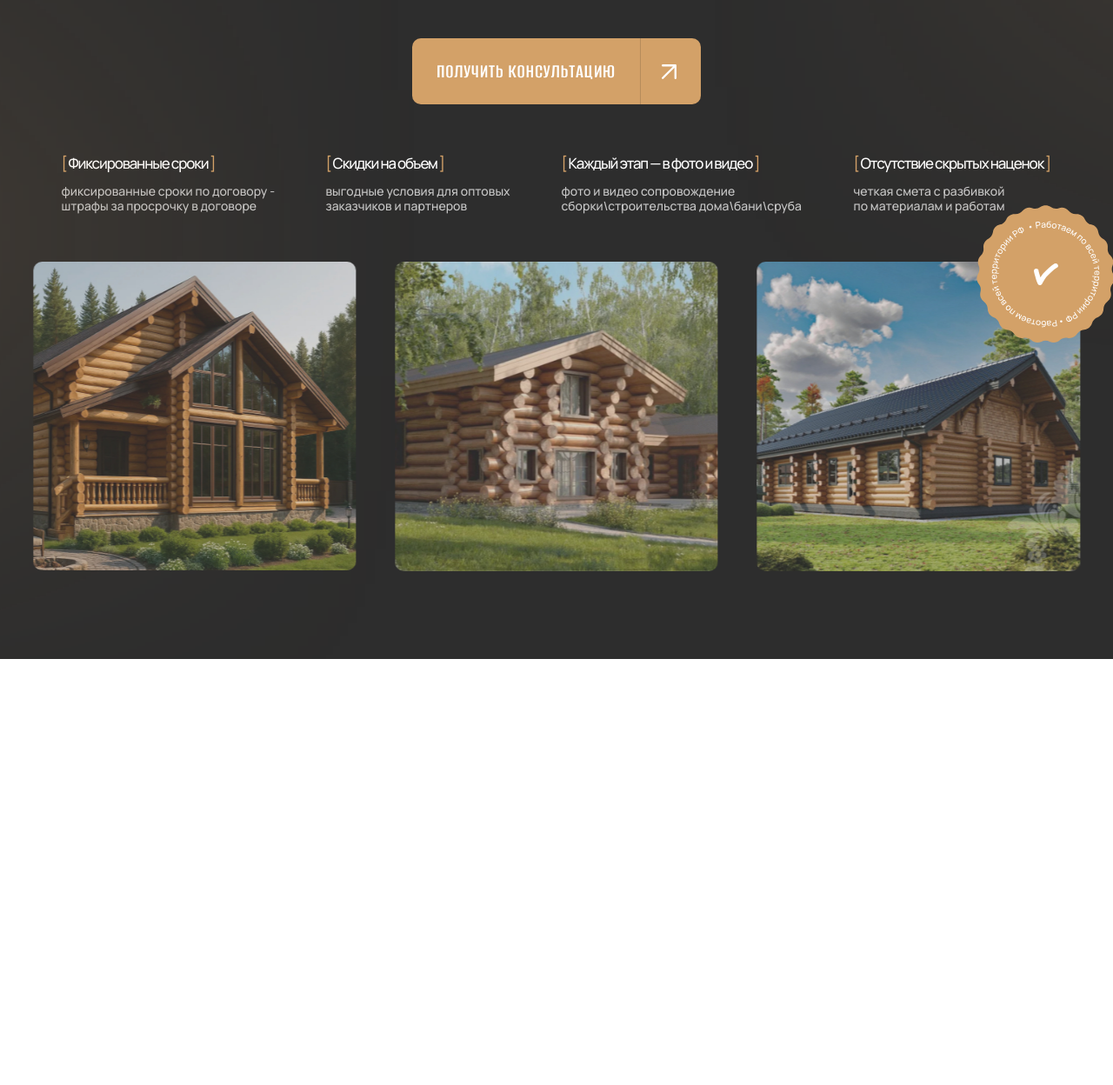
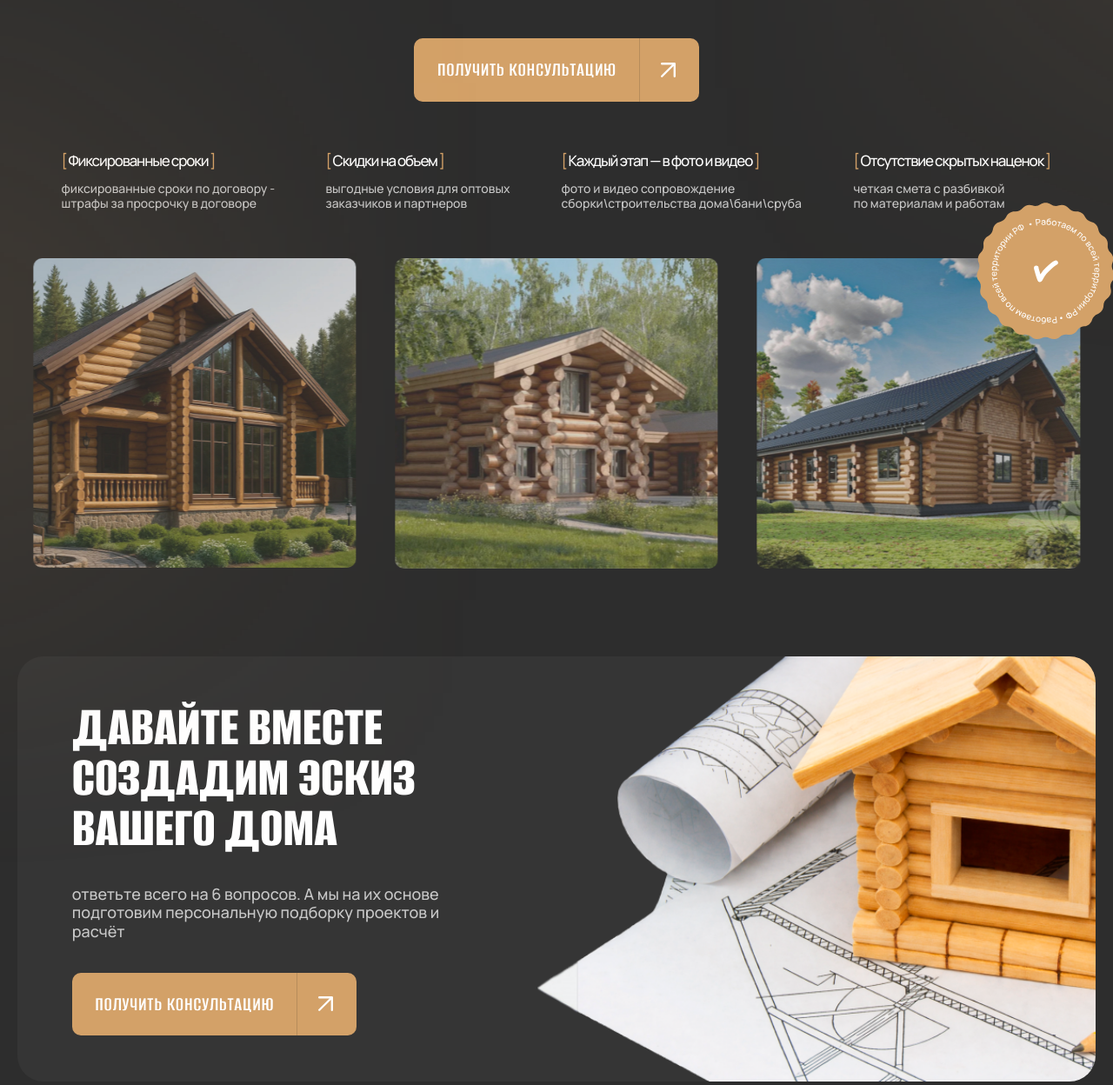
Before and after one commit to alemminik/wood52, a website built with Vite: page src/index.html in a window 1280 px wide. Shown: the part 349-1597 px from the top of the page at 87% size. Before the commit the page ends 1107 px from the top, so only its background shows below. Built offline with nearby package versions, Linux system fonts and the light colour scheme.

Commit message:
feat: together: in-progress

```diff
--- a/src/assets/scss/base/main.scss
+++ b/src/assets/scss/base/main.scss
@@ -86,3 +86,40 @@
   opacity: 0;
   visibility: hidden;
 }
+
+.accent-button {
+  @include flex-align-center;
+  @include adaptive-value('font-size', 25, 18, 1);
+  @include adaptive-value('padding-right', 19, 15, 1);
+  @include adaptive-value('padding-left', 28, 22, 1);
+  width: fit-content;
+  border-radius: 10px;
+  padding-top: 0;
+  padding-bottom: 0;
+  max-width: 350px;
+  max-height: 76px;
+  background: #d3a168;
+
+  &-text {
+    @include adaptive-value('font-size', 25, 18, 1);
+    @include adaptive-value('padding-top', 29, 22, 1);
+    @include adaptive-value('padding-bottom', 29, 22, 1);
+    @include adaptive-value('padding-right', 28, 21, 1);
+    border-right: 1px solid #15151526;
+    font-family: AlumniSans, sans-serif;
+    font-weight: 600;
+    line-height: 79.95%;
+    letter-spacing: 0.03em;
+    color: #fff;
+  }
+
+  &-arrow {
+    @include flex-all-center;
+    @include adaptive-value('padding-left', 15.3, 12, 1);
+
+    img {
+      @include adaptive-value('height', 37, 29, 1);
+      @include adaptive-value('width', 37, 29, 1);
+    }
+  }
+}
--- a/src/assets/scss/components/home/hero.scss
+++ b/src/assets/scss/components/home/hero.scss
@@ -38,28 +38,11 @@
   }
 
   &__button {
-    @include flex-align-center;
-    padding: 0 19px 0 28px;
     margin: 0 auto;
     margin-bottom: 60px;
-    border-radius: 10px;
-    max-height: 76px;
-    background: #d3a168;
 
     &--small {
       display: none;
-      padding-right: 15px;
-      padding-left: 22px;
-
-      .hero__button-text {
-        padding-top: 22px;
-        padding-right: 21px;
-        padding-bottom: 22px;
-      }
-
-      .hero__button-arrow {
-        padding-left: 12px;
-      }
     }
 
     @include tablet {
@@ -68,28 +51,6 @@
       &--small {
         display: flex;
         max-height: 58px;
-      }
-    }
-
-    &-text {
-      @include adaptive-value('font-size', 25, 18, 1);
-      border-right: 1px solid #15151526;
-      padding: 29px 0;
-      padding-right: 28px;
-      font-family: AlumniSans, sans-serif;
-      font-weight: 600;
-      line-height: 79.95%;
-      letter-spacing: 0.03em;
-      color: #fff;
-    }
-
-    &-arrow {
-      @include flex-all-center;
-      padding-left: 15.3px;
-
-      img {
-        @include adaptive-value('height', 37, 29, 1);
-        @include adaptive-value('width', 37, 29, 1);
       }
     }
   }
@@ -221,6 +182,23 @@
     &--2 {
       bottom: -29%;
       left: -17%;
+
+      @include pre-mini-desktop {
+        bottom: -250px;
+        left: -10%;
+      }
+
+      @include mini-desktop {
+        bottom: -300px;
+      }
+
+      @include tablet {
+        bottom: -500px;
+      }
+
+      @include mobile {
+        bottom: -570px;
+      }
     }
   }
 
@@ -256,6 +234,7 @@
       right: -4px;
       bottom: -151px;
       z-index: 2;
+      pointer-events: none;
 
       @include mini-desktop {
         bottom: -280px;
--- /dev/null
+++ b/src/assets/scss/components/home/together.scss
@@ -0,0 +1,59 @@
+.together {
+  &__inner {
+    @include adaptive-value('padding-left', 78, 17, 1);
+    overflow: hidden;
+    border-radius: 30px;
+    background: url('../../../images/together-img.png') right/contain no-repeat, #353535;
+
+    @include pre-mini-desktop {
+      background-position: 130% 0;
+    }
+
+    @include pre-tablet {
+      background-position: 160% 0;
+    }
+
+    @include tablet {
+      min-height: 900px;
+      background-position: 150% 100%;
+    }
+
+  }
+
+  &__info {
+    @include adaptive-value('gap', 38, 30, 1);
+    @include adaptive-value('padding-bottom', 70, 0, 1);
+    @include adaptive-value('padding-top', 60, 34, 1);
+    display: flex;
+    flex-direction: column;
+    max-width: 715px;
+
+    @include small-desktop {
+      max-width: 515px;
+    }
+
+    @include pre-mini-desktop {
+      max-width: 450px;
+    }
+  }
+
+  &__title {
+    @include adaptive-value('font-size', 77, 35, 1);
+    font-family: AlumniSans, sans-serif;
+    font-weight: 800;
+    line-height: 87%;
+    text-align: left;
+    text-transform: uppercase;
+    color: #fff;
+  }
+
+  &__desc {
+    @include adaptive-value('font-size', 19, 15, 1);
+    max-width: 543px;
+    font-family: Manrope, sans-serif;
+    font-weight: 500;
+    line-height: 120%;
+    text-align: left;
+    color: #c8c8c8;
+  }
+}
--- a/src/assets/scss/main.scss
+++ b/src/assets/scss/main.scss
@@ -4,3 +4,4 @@
 // components
 @import './components/header';
 @import './components/home/hero';
+@import './components/home/together';
--- a/src/assets/scss/mixins/breakpoints.scss
+++ b/src/assets/scss/mixins/breakpoints.scss
@@ -5,7 +5,7 @@
 }
 
 @mixin small-desktop {
-  @media (max-width: 1440px) {
+  @media (max-width: 1450px) {
     @content;
   }
 }
@@ -16,8 +16,20 @@
   }
 }
 
+@mixin pre-mini-desktop {
+  @media (max-width: 1300px) {
+    @content;
+  }
+}
+
 @mixin mini-desktop {
   @media (max-width: 1200px) {
+    @content;
+  }
+}
+
+@mixin pre-tablet {
+  @media (max-width: 1100px) {
     @content;
   }
 }
--- a/src/html/components/home/hero.html
+++ b/src/html/components/home/hero.html
@@ -4,9 +4,9 @@
       <span>Древодел 52</span>&nbsp;- где&nbsp;каждое&nbsp;бревно
       хранит&nbsp;силу северного русского леса!
     </h1>
-    <button class="hero__button">
-      <div class="hero__button-text">ПОЛУЧИТЬ КОНСУЛЬТАЦИЮ</div>
-      <div class="hero__button-arrow">
+    <button class="hero__button accent-button">
+      <div class="hero__button-text accent-button-text">ПОЛУЧИТЬ КОНСУЛЬТАЦИЮ</div>
+      <div class="hero__button-arrow accent-button-arrow">
         <img
           src="./assets/icons/right-up-arrow-hero-icon.svg"
           alt="Стрелка вверх вправо"
@@ -118,48 +118,56 @@
       <div class="swiper-wrapper">
         <div class="swiper-slide hero__slide">
           <img
+            loading="lazy"
             src="./assets/images/hero-slider-img-1.jpg"
             alt="Дом из дерева"
           />
         </div>
         <div class="swiper-slide hero__slide">
           <img
+            loading="lazy"
             src="./assets/images/hero-slider-img-2.jpg"
             alt="Дом из дерева"
           />
         </div>
         <div class="swiper-slide hero__slide">
           <img
+            loading="lazy"
             src="./assets/images/hero-slider-img-3.jpg"
             alt="Дом из дерева"
           />
         </div>
         <div class="swiper-slide hero__slide">
           <img
+            loading="lazy"
             src="./assets/images/hero-slider-img-4.jpg"
             alt="Дом из дерева"
           />
         </div>
         <div class="swiper-slide hero__slide">
           <img
+            loading="lazy"
             src="./assets/images/hero-slider-img-1.jpg"
             alt="Дом из дерева"
           />
         </div>
         <div class="swiper-slide hero__slide">
           <img
+            loading="lazy"
             src="./assets/images/hero-slider-img-2.jpg"
             alt="Дом из дерева"
           />
         </div>
         <div class="swiper-slide hero__slide">
           <img
+            loading="lazy"
             src="./assets/images/hero-slider-img-3.jpg"
             alt="Дом из дерева"
           />
         </div>
         <div class="swiper-slide hero__slide">
           <img
+            loading="lazy"
             src="./assets/images/hero-slider-img-4.jpg"
             alt="Дом из дерева"
           />
@@ -168,9 +176,9 @@
     </div>
   </div>
   <div class="container hero__container">
-    <button class="hero__button hero__button--small">
-      <div class="hero__button-text">ПОЛУЧИТЬ КОНСУЛЬТАЦИЮ</div>
-      <div class="hero__button-arrow">
+    <button class="hero__button hero__button--small accent-button">
+      <div class="hero__button-text accent-button-text">ПОЛУЧИТЬ КОНСУЛЬТАЦИЮ</div>
+      <div class="hero__button-arrow accent-button-arrow">
         <img
           src="./assets/icons/right-up-arrow-hero-icon.svg"
           alt="Стрелка вверх вправо"
--- /dev/null
+++ b/src/html/components/home/together.html
@@ -0,0 +1,25 @@
+<section class="together">
+  <div class="container together__container">
+    <div class="together__inner">
+      <div class="together__info">
+        <h2 class="together__title">Давайте вместе создадим эскиз вашего дома</h2>
+        <p class="together__desc">
+          ответьте всего на 6 вопросов. А мы на их основе подготовим персональную
+          подборку проектов и расчёт
+        </p>
+        <button class="together__button accent-button">
+          <div class="together__button-text accent-button-text">ПОЛУЧИТЬ КОНСУЛЬТАЦИЮ</div>
+          <div class="together__button-arrow accent-button-arrow">
+            <img
+              src="./assets/icons/right-up-arrow-hero-icon.svg"
+              alt="Стрелка вверх вправо"
+            />
+          </div>
+        </button>
+      </div>
+    <div class="together__ellipse together__ellipse--1"></div>
+    <div class="together__ellipse together__ellipse--2"></div>
+  </div>
+</section>
+
+<br><br><br><br><br><br><br><br><br><br><br><br><br><br><br><br><br><br><br><br><br><br><br><br><br><br><br><br><br><br><br><br><br><br><br><br><br><br><br><br><br><br><br><br><br><br><br><br><br><br><br><br><br><br><br><br><br><br><br><br><br><br><br><br><br><br><br><br><br><br><br><br><br><br><br><br><br><br><br><br><br><br><br><br><br><br><br><br><br><br><br><br><br><br><br><br><br><br><br><br>
--- a/src/index.html
+++ b/src/index.html
@@ -4,6 +4,7 @@
   <body class="body">
     <load src="./html/components/header.html" />
     <load src="./html/components/home/hero.html" />
+    <load src="./html/components/home/together.html" />
     <script type="module" src="./js/main.js"></script>
   </body>
 </html>
```
Also changed, not shown: src/assets/images/together-img.png (added).
